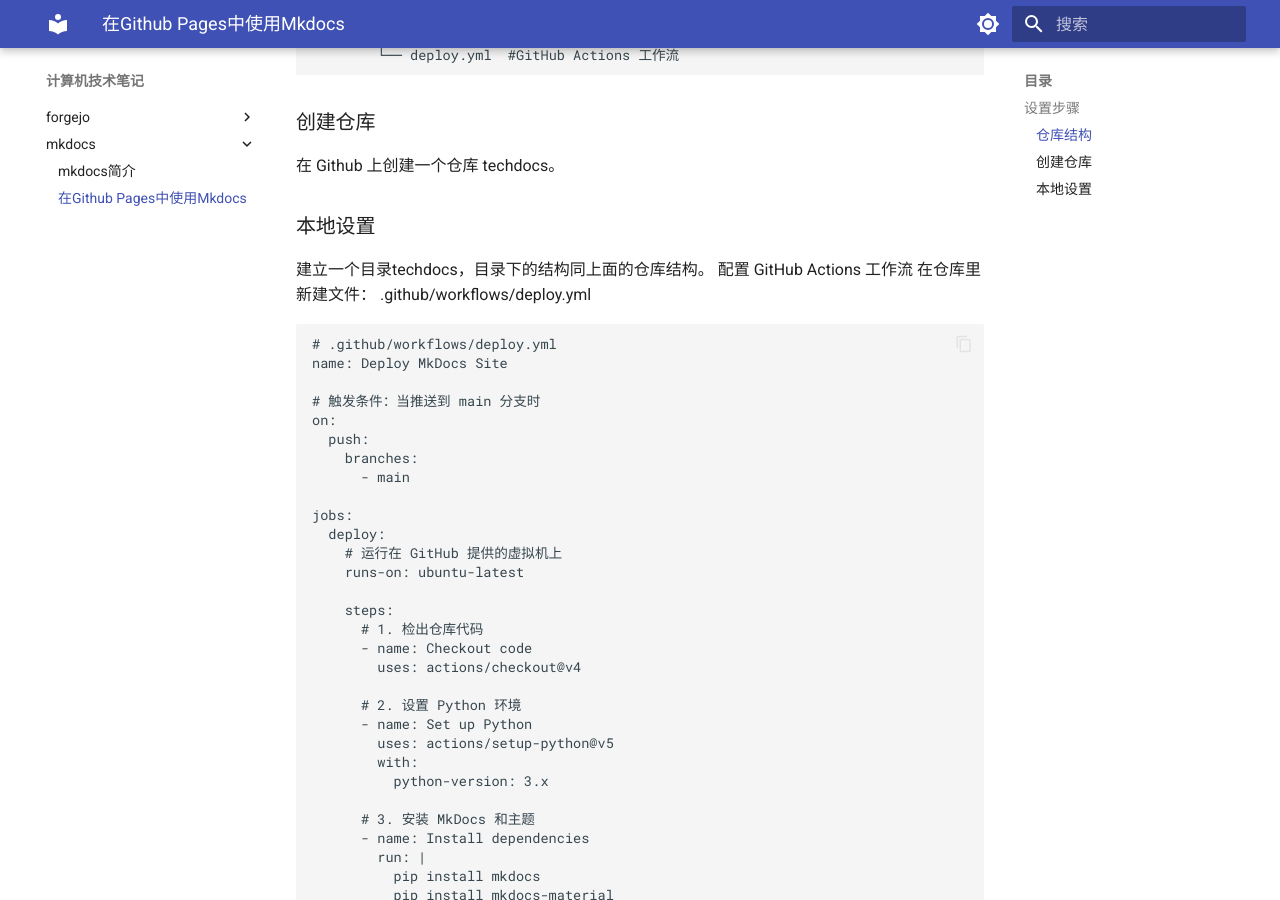
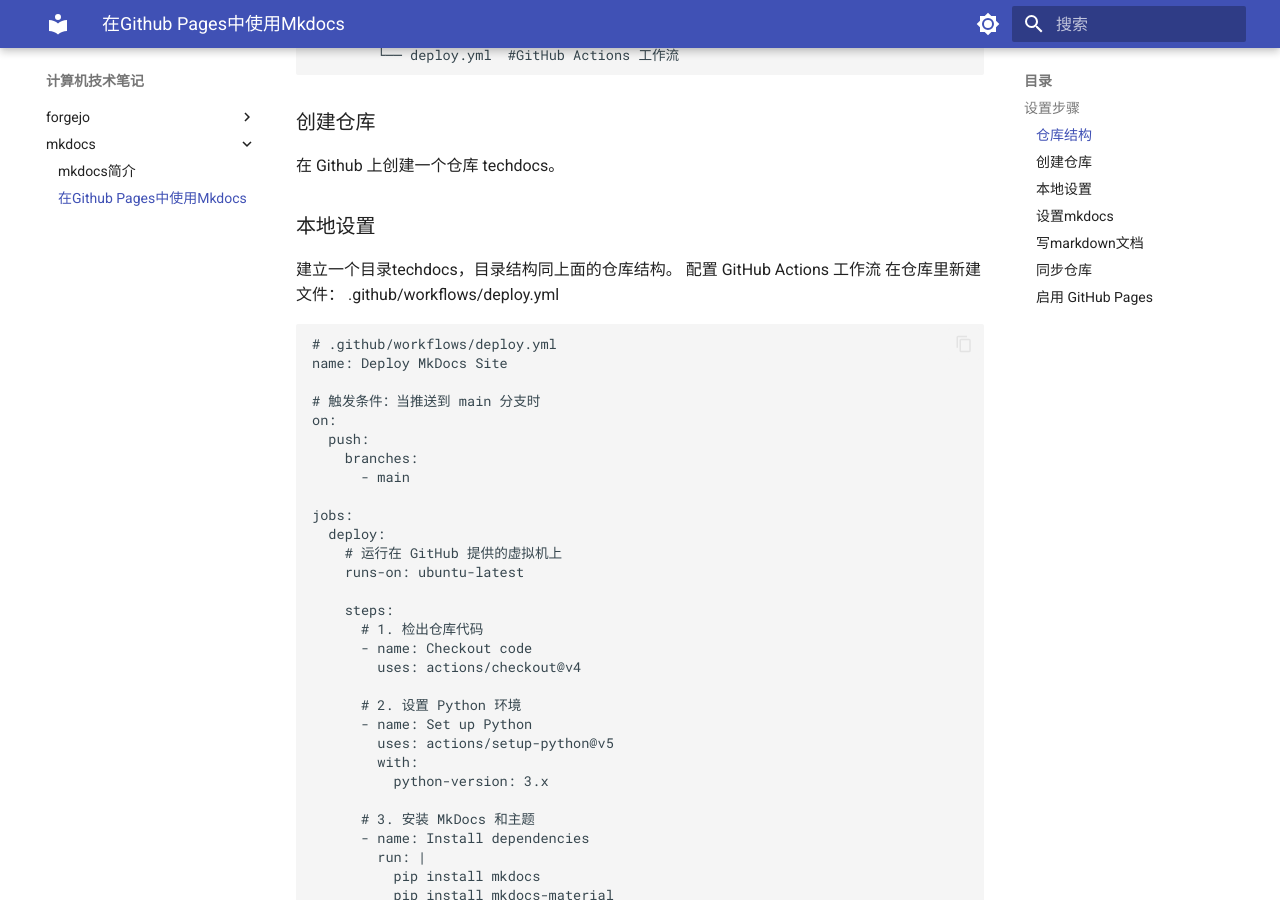
Before and after one commit to mudxkx/techdocs, an MkDocs documentation site: the page built from docs/mkdocs/mkdocs_on_github.md, in a window 1280 px wide and 900 px high, scrolled down 549 px. Built offline with MkDocs 1.6.1 and Material for MkDocs 9.7.7, drawn with Linux system fonts in a browser that asks for light colours; part of the change alters nothing that is shown.

Commit message:
更新mkdocs_on_github.md

````diff
--- a/docs/mkdocs/mkdocs_on_github.md
+++ b/docs/mkdocs/mkdocs_on_github.md
@@ -28,7 +28,7 @@ techdocs/
 
 ### 本地设置
 
-建立一个目录techdocs，目录下的结构同上面的仓库结构。
+建立一个目录techdocs，目录结构同上面的仓库结构。
 配置 GitHub Actions 工作流
 在仓库里新建文件： .github/workflows/deploy.yml
 ```yaml
@@ -79,7 +79,7 @@ jobs:
           publish_dir: ./site
 ```
 
-4. 设置mkdocs
+### 设置mkdocs
 
 在 MkDocs 中，mkdocs.yml 是项目的核心配置文件，用于定义网站的结构、主题、插件等所有设置。以下是一个简单的配置：
 ```yaml
@@ -96,7 +96,7 @@ theme:               # 使用的主题
 ```
 
 
-5. 写markdown文档
+### 写markdown文档
 
 docs目录下可以建立子目录，例如：linux、github等。
 首先，编写index.md，例如：
@@ -106,7 +106,7 @@ docs目录下可以建立子目录，例如：linux、github等。
 ```
 
 
-6. 连上仓库
+### 同步仓库
 
 ```bash
 git init
@@ -117,7 +117,7 @@ git remote add origin git@github.com:<username>/techdocs.git
 git push -u origin main
 ```
 
-7. 启用 GitHub Pages
+### 启用 GitHub Pages
 
 打开 GitHub 项目 → Settings → Pages
 Source 选择 gh-pages 分支
````
